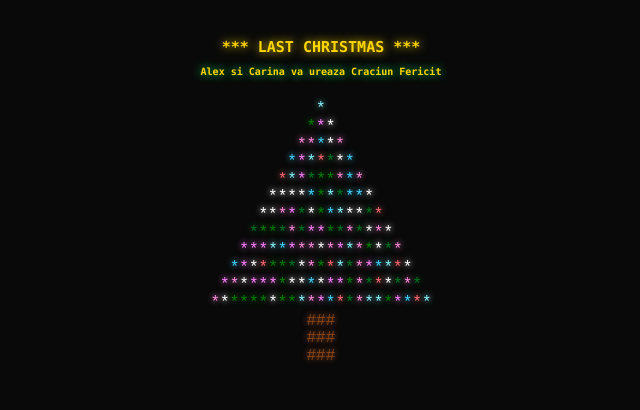
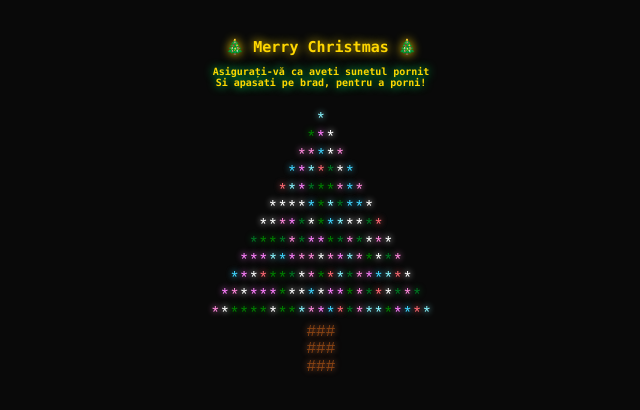
Before and after one commit to Alex-Schneider93/Christmas_Tree, a plain HTML site: page index.html in a window 1280 px wide. Shown: the whole page, without its empty margins (319-959 px from the left). Drawn offline with Linux system fonts and the light colour scheme.

Commit message:
Update index.html

```diff
--- a/index.html
+++ b/index.html
@@ -7,18 +7,26 @@
   <link rel="stylesheet" href="style.css">
 </head>
 <body>
-  <h1>*** LAST CHRISTMAS ***</h1>
-  <h2>Alex si Carina va ureaza Craciun Fericit</h2>
+
+  <h1>🎄 Merry Christmas 🎄</h1>
+  <h2>Asigurați-vă ca aveti sunetul pornit <br>Si apasati pe brad, pentru a porni!</h2>
+
   <div id="treeContainer">
     <pre id="tree"></pre>
   </div>
+
   <div id="lyrics"></div>
-
+  <div id="end"></div>
   <!-- Audio -->
     <audio id="audio" src="audio.mp3" preload="auto"></audio>
 
 
   <script src="script.js"></script>
+
+
+
+  </div>
+
 </body>
 
 </html>
```
